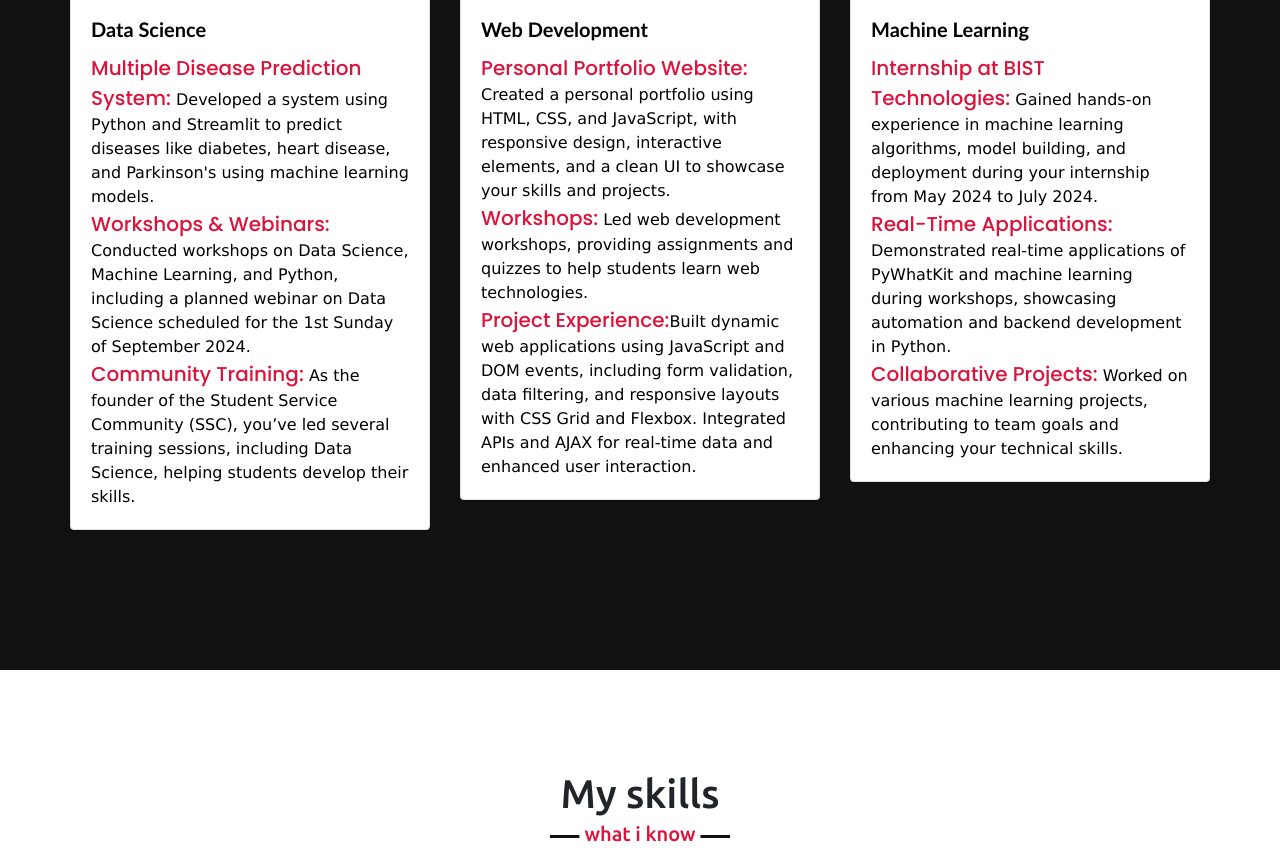
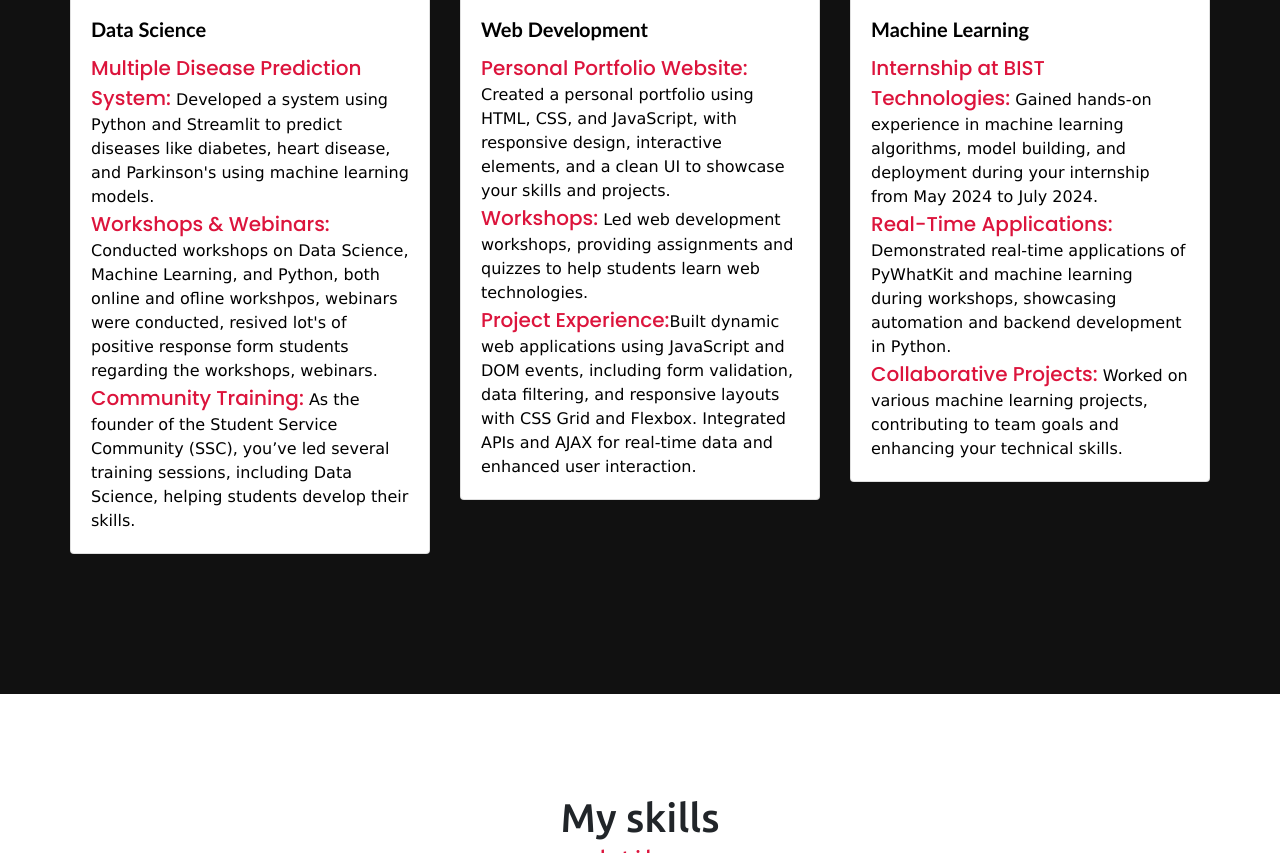
Before and after one commit to maheswaramsubrahmanyam/Maheswaram-Subrahmanyam-Potfolio-website, a plain HTML site: page index.html in a window 1280 px wide. Shown: the part 2768-3621 px from the top of the page. Drawn offline with nearby package versions, Linux system fonts and the light colour scheme; a script that the page names is missing.

Commit message:
Update index.html

```diff
--- a/index.html
+++ b/index.html
@@ -1473,9 +1473,10 @@ footer .wave#wave4
                                     <span class="link2">Workshops &
                                         Webinars:</span> Conducted workshops on
                                     Data Science, Machine Learning, and Python,
-                                    including a planned webinar on Data Science
-                                    scheduled for the 1st Sunday of September
-                                    2024.<br>
+                                    both online and ofline workshpos, webinars were
+                                    conducted, resived lot's of positive response form
+                                    students regarding the workshops, webinars.
+                                      <br>
                                     <span class="link2"> Community
                                         Training:</span> As the founder of the
                                     Student Service Community (SSC), you’ve led
```
